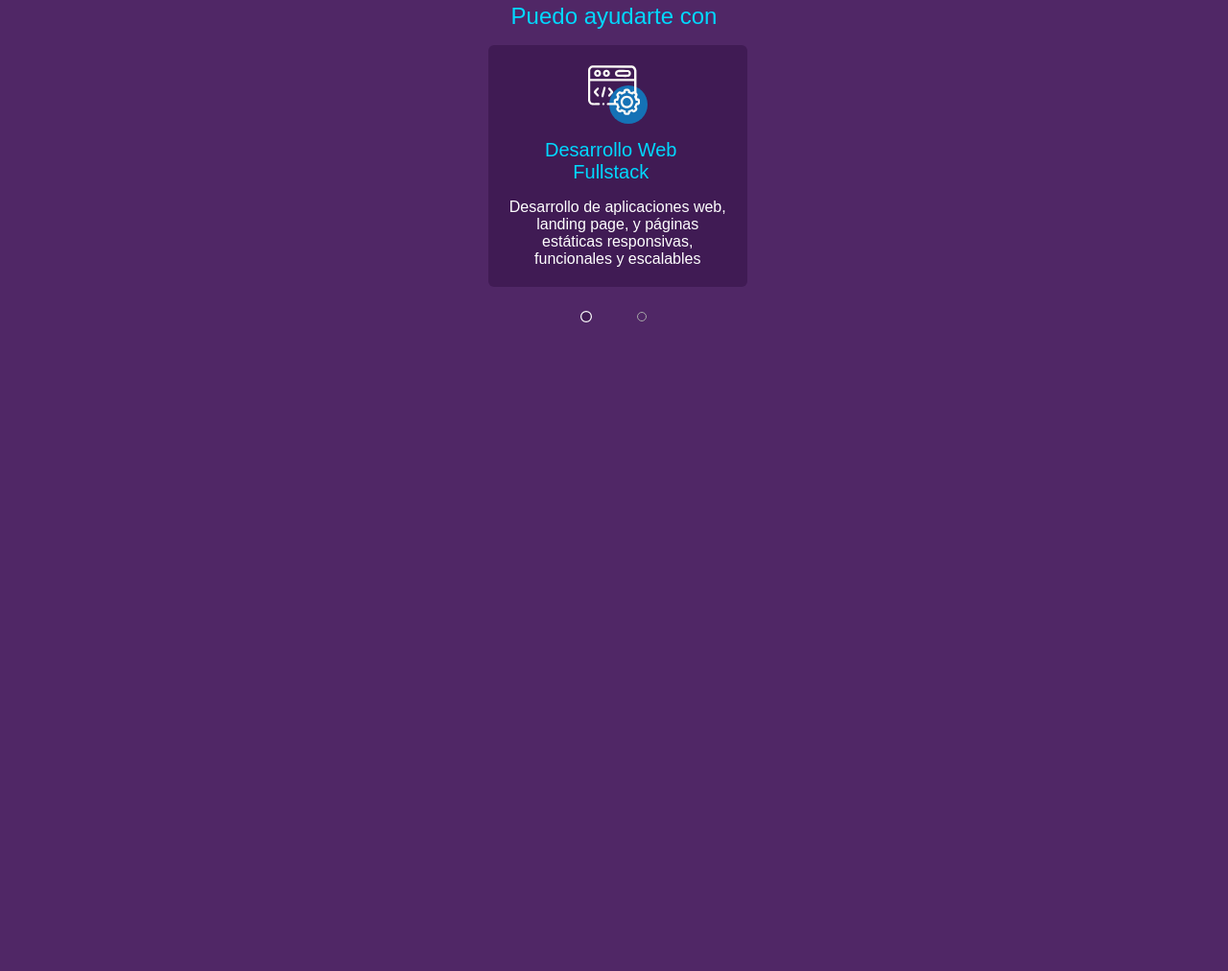
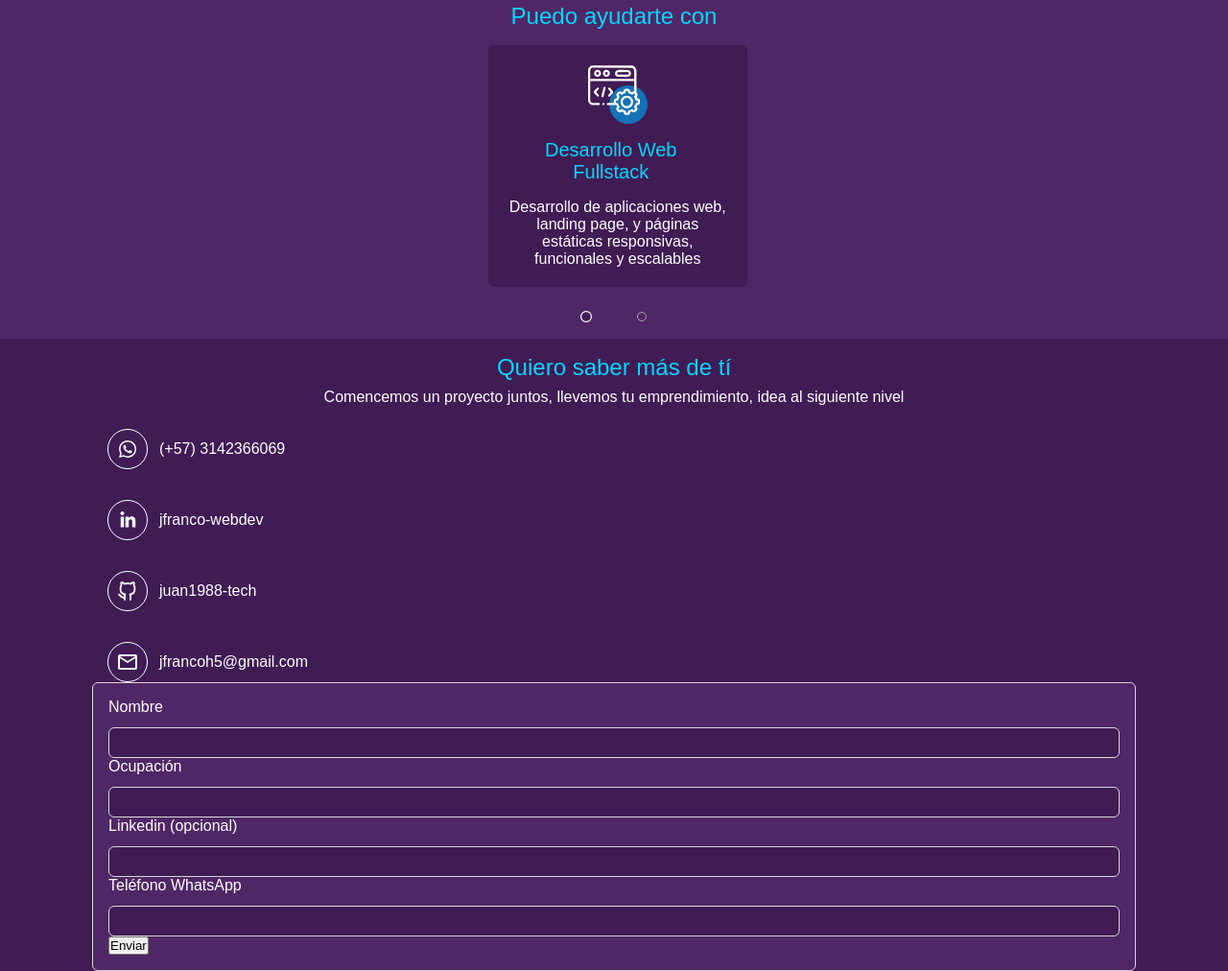
Before and after one commit to juan1988-tech/portafolio-web, a plain HTML site: page public/index.html in a window 1280 px wide. Shown: the part 1592-2604 px from the top of the page at 96% size. Before the commit the page ends 1929 px from the top, so only its background shows below. Drawn offline with Linux system fonts and the light colour scheme; a web font is replaced by a local one.

Commit message:
cambios hasta el formulario del footer

```diff
--- a/public/index.html
+++ b/public/index.html
@@ -131,7 +131,7 @@
             <div class="about-me-container">
                 <h3 class="about-me-title" id="about-me">Acerca de mí</h3>
                 <figure class="about-me-profile">
-                    <img src="./assets/images/perfil-portafolio.png"/>
+                    <img src="./assets/images/perfil-portafolio.png" alt="Juan David Franco - Desarrollador Web / Diseador UX/UI"/>
                 </figure>
                 <h3 class="about-me-role">Programo y diseño páginas estáticas y aplicaciones web</h3>
                 <p class="about-first-p">Software Developer y Diseñador UX/UI. Cuento con experiencia en el desarrollo de aplicaciones web. Domino tecnologías Frontend como HTML, CSS, JavaScript y React.js; y tecnologías Backend como Node.js, Express.js y MongoDB. </p>
@@ -172,24 +172,24 @@
             <h1>Stack tecnológico</h1>
                 <section class="stack-container-delay">
                     <div class="stack-container-grid">
-                        <img src="./assets/icons/new-icons/dark-screen-icons/devicon-plain_mongodb-wordmark.svg"/>
-                        <img src="./assets/icons/new-icons/dark-screen-icons/simple-icons_express.svg"/>
-                        <img src="./assets/icons/new-icons/dark-screen-icons/uil_react.svg"/>
-                        <img src="./assets/icons/new-icons/dark-screen-icons/fa-brands_node.svg"/>
-                        <img src="./assets/icons/new-icons/dark-screen-icons/catppuccin_typescript.svg"/>
-                        <img src="./assets/icons/new-icons/dark-screen-icons/streamline-logos_adobe-photoshop-logo-solid.svg"/>
-                        <img src="./assets/icons/new-icons/dark-screen-icons/streamline-logos_adobe-illustrator-logo-solid.svg"/>
-                        <img src="./assets/icons/new-icons/dark-screen-icons/solar_figma-broken.svg"/>
-                        <img src="./assets/icons/new-icons/dark-screen-icons/devicon-plain_trello-wordmark.svg"/>
-                        <img src="./assets/icons/new-icons/dark-screen-icons/devicon-plain_mongodb-wordmark.svg"/>
-                        <img src="./assets/icons/new-icons/dark-screen-icons/simple-icons_express.svg"/>
-                        <img src="./assets/icons/new-icons/dark-screen-icons/uil_react.svg"/>
-                        <img src="./assets/icons/new-icons/dark-screen-icons/fa-brands_node.svg"/>
-                        <img src="./assets/icons/new-icons/dark-screen-icons/catppuccin_typescript.svg"/>
-                        <img src="./assets/icons/new-icons/dark-screen-icons/streamline-logos_adobe-photoshop-logo-solid.svg"/>
-                        <img src="./assets/icons/new-icons/dark-screen-icons/streamline-logos_adobe-illustrator-logo-solid.svg"/>
-                        <img src="./assets/icons/new-icons/dark-screen-icons/solar_figma-broken.svg"/>
-                        <img src="./assets/icons/new-icons/dark-screen-icons/devicon-plain_trello-wordmark.svg"/>
+                        <img src="./assets/icons/new-icons/dark-screen-icons/devicon-plain_mongodb-wordmark.svg" alt="Juan David Franco - stack - MongoDB"/>
+                        <img src="./assets/icons/new-icons/dark-screen-icons/simple-icons_express.svg" alt="Juan David Franco - stack - Express.js"/>
+                        <img src="./assets/icons/new-icons/dark-screen-icons/uil_react.svg" alt="Juan David Franco - stack - React"/>
+                        <img src="./assets/icons/new-icons/dark-screen-icons/fa-brands_node.svg" alt="Juan David Franco - stack - Node.js"/>
+                        <img src="./assets/icons/new-icons/dark-screen-icons/catppuccin_typescript.svg" alt="Juan David Franco - stack - Typescript"/>
+                        <img src="./assets/icons/new-icons/dark-screen-icons/streamline-logos_adobe-photoshop-logo-solid.svg" alt="Juan David Franco - stack - Photoshop"/>
+                        <img src="./assets/icons/new-icons/dark-screen-icons/streamline-logos_adobe-illustrator-logo-solid.svg" alt="Juan David Franco - stack - Illustrator"/>
+                        <img src="./assets/icons/new-icons/dark-screen-icons/solar_figma-broken.svg" alt="Juan David Franco - stack - Figma"/>
+                        <img src="./assets/icons/new-icons/dark-screen-icons/devicon-plain_trello-wordmark.svg" alt="Juan David Franco - stack - Trello"/>
+                        <img src="./assets/icons/new-icons/dark-screen-icons/devicon-plain_mongodb-wordmark.svg" alt="Juan David Franco - stack - MongoDB"/>
+                        <img src="./assets/icons/new-icons/dark-screen-icons/simple-icons_express.svg" alt="Juan David Franco - stack - Express.js"/>
+                        <img src="./assets/icons/new-icons/dark-screen-icons/uil_react.svg" alt="Juan David Franco - stack - React"/>
+                        <img src="./assets/icons/new-icons/dark-screen-icons/fa-brands_node.svg" alt="Juan David Franco - stack - Node.js"/>
+                        <img src="./assets/icons/new-icons/dark-screen-icons/catppuccin_typescript.svg" alt="Juan David Franco - stack - Typescript"/>
+                        <img src="./assets/icons/new-icons/dark-screen-icons/streamline-logos_adobe-photoshop-logo-solid.svg" alt="Juan David Franco - stack - Photoshop"/>
+                        <img src="./assets/icons/new-icons/dark-screen-icons/streamline-logos_adobe-illustrator-logo-solid.svg" alt="Juan David Franco - stack - Illustrator"/>
+                        <img src="./assets/icons/new-icons/dark-screen-icons/solar_figma-broken.svg" alt="Juan David Franco - stack - Figma"/>
+                        <img src="./assets/icons/new-icons/dark-screen-icons/devicon-plain_trello-wordmark.svg" alt="Juan David Franco - stack - Trello"/>
                     </div>
                 </section>
             </article>
@@ -217,12 +217,57 @@
                 </div>
                 </section>
              </article>
-             <article class="service-carousel-indicator" id="service-carousel-indicator">
+             <article class="service-carousel-indicator">
                     <button class="service-outlined"></button>
                     <button class="service-indicator"></button>
             </article>
             </article>
         </section>
     </main>
+    <footer class="footer-section">
+        <section class="footer-section-container">
+            <header class="footer-initial-container">
+                <section class="footer-initial-label">
+                    <h1>Quiero saber más de tí</h1>
+                    <p>Comencemos un proyecto juntos, llevemos tu emprendimiento, idea al siguiente nivel</p>
+                </section>
+            </header>
+            <article class="footer-section-links">
+                <ul>
+                    <li>
+                        <a target="_blank" href="https://wa.me/message/IOGFO3KG42ELH1" target="_blank"><figure class="footer-section-icon"><img src="./assets/icons/new-icons/dark-screen-icons/bxl_whatsapp.svg"/></figure> <p>(+57) 3142366069</p></a>
+                    </li>
+                    <li>
+                        <a target="_blank" href="https://www.linkedin.com/in/jfranco-webdev/"><figure class="footer-section-icon"><img src="./assets/icons/new-icons/dark-screen-icons/la_linkedin-in.svg"/></figure> <p>jfranco-webdev</p></a>
+                    </li>
+                    <li>
+                        <a target="_blank" href="https://github.com/juan1988-tech"><figure class="footer-section-icon"><img src="./assets/icons/new-icons/dark-screen-icons/line-md_github.svg"/></figure> <p>juan1988-tech</p></a>
+                    </li>
+                    <li>
+                        <a><figure class="footer-section-icon"><img src="./assets/icons/new-icons/dark-screen-icons/mdi_email-outline.svg"/></figure> <p>jfrancoh5@gmail.com</p></a>
+                    </li>
+                </ul>
+            </article>
+            <form class="footer-main-form">
+                <label>
+                    <p>Nombre</p>
+                    <input type="text"/>
+                </label>
+                <label>
+                    <p>Ocupación</p>
+                    <input type="text"/>
+                </label>
+                <label>
+                    <p>Linkedin <span>(opcional)</span></p>
+                    <input type="text"/>
+                </label>
+                <label>
+                    <p>Teléfono WhatsApp</p>
+                    <input type="tel"/>
+                </label>
+                <button type="submit">Enviar</button>
+            </form>
+        </section>
+    </footer>
 </body>
 </html>
--- a/public/scripts/main.js
+++ b/public/scripts/main.js
@@ -127,6 +127,9 @@ const serviceTargetGrid = document.getElementById('service-target-grid');
 let startServiceTouch = 0;
 //crear la variable del toque final
 let endServiceTouch = 0;
+//identificar a los botones de carrusel de la sección proyectos
+const serviceCarouselIndicator = document.querySelector('.service-carousel-indicator');
+const serviceCarouselCircles = serviceCarouselIndicator.children;
 //hacer una tupla para determinar los tipos de estilo de movimiento
 var serviceContainerDelay;
 (function (serviceContainerDelay) {
@@ -155,7 +158,6 @@ serviceTargetContainer.addEventListener('touchmove', (event) => {
 });
 serviceTargetContainer.addEventListener('touchend', () => {
     const { initTouchX, secondTouchX } = touchServiceMatrix;
-    console.log(touchServiceMovement);
     if (initTouchX > secondTouchX) {
         touchServiceMovement = touchServiceMovement + 1;
     }
@@ -171,11 +173,15 @@ serviceTargetContainer.addEventListener('touchend', () => {
     switch (touchServiceMovement) {
         case 0:
             //cambio de estilos para la tarjeta de servicios
-            serviceTargetGrid.classList.replace('service-target-grid-second', 'service-target-grid-first');
+            serviceTargetGrid.classList.replace(serviceContainerDelay[1], serviceContainerDelay[0]);
+            serviceCarouselCircles[0].classList.replace('service-indicator', 'service-outlined');
+            serviceCarouselCircles[1].classList.replace('service-outlined', 'service-indicator');
             break;
         case 1:
             //cambio de estilos para la tarjeta de servicios
-            serviceTargetGrid.classList.replace('service-target-grid-first', 'service-target-grid-second');
+            serviceTargetGrid.classList.replace(serviceContainerDelay[0], serviceContainerDelay[1]);
+            serviceCarouselCircles[0].classList.replace('service-outlined', 'service-indicator');
+            serviceCarouselCircles[1].classList.replace('service-indicator', 'service-outlined');
             break;
         default:
             0;
--- a/public/styles/index.css
+++ b/public/styles/index.css
@@ -6,6 +6,7 @@
     --service-shadow: #1572B6;
     /*colores grises*/
     --medium-dark-gray: #A8A8A8;
+    --soft-gray: #D8D6D6;
 
     /*tipogrfía*/
     --bai-jamjure: "Bai Jamjuree", sans-serif;
@@ -784,3 +785,94 @@ body{
     transform: scale(1);
     transition-duration: .6s;
 }
+
+/*footer*/
+.footer-section{
+    background: var(--main-second-background);
+    margin-top: 1.6rem;
+}
+
+.footer-section .footer-section-container{
+    width: 85%;
+    margin: 0 auto;
+    padding-top: 1.6rem;
+}
+
+.footer-section .footer-initial-label h1{
+   font-size: 2.4rem;
+   font-weight: 500;
+   color: var(--font-principal-title);
+   text-align: center;
+}
+
+.footer-section .footer-initial-label h1 + p{
+   margin-top: .8rem;
+   text-align: center;
+   font-size: 1.6rem;
+}
+
+.footer-section-links{
+    margin-top: 2.4rem;
+}
+
+.footer-section-links ul{
+    padding-left: 1.6rem;
+}
+
+.footer-section-links ul li{
+    list-style: none;
+    font-size: 1.6rem;
+}
+
+.footer-section-links ul li:not(:first-child){
+    margin-top: 3.2rem;
+}
+
+.footer-section-links ul li a{
+    display: flex;
+    height: 4.2rem;
+    align-items: center;
+    text-decoration: none;
+    color: var(--font-principal-letter);
+}
+
+.footer-section-links ul .footer-section-icon{
+    width: 4.2rem;
+    height: 4.2rem;
+    border-radius: 50%;
+    border: 1px solid var(--font-principal-letter);
+    display: flex;
+    align-items: center;
+    justify-content: center;
+}
+
+.footer-section-links ul .footer-section-icon img{
+    width: 2.4rem;
+    height: 2.4rem;
+}
+
+.footer-section-links ul .footer-section-icon + p{
+    margin-left: 1.2rem;
+}
+
+.footer-section .footer-main-form{
+    width: 100%;
+    border: 1px solid var(--soft-gray);
+    border-radius: .6rem;
+    background: var(--main-body-background);
+    padding: 1.6rem;
+}
+
+.footer-section .footer-main-form p{
+    font-size: 1.6rem;
+}
+
+.footer-section .footer-main-form input[type="text"],
+.footer-section .footer-main-form input[type="tel"]{
+    width: 100%;
+    background: var(--main-second-background);
+    height: 3.2rem;
+    margin-top: 1.2rem;
+    border: 1px solid var(--soft-gray);
+    border-radius: .6rem;
+}
```
